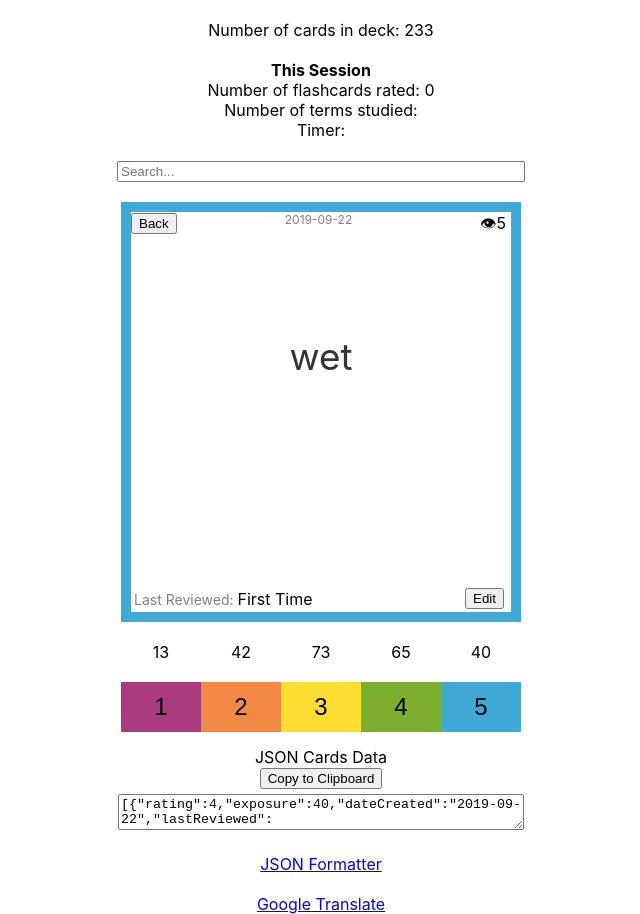
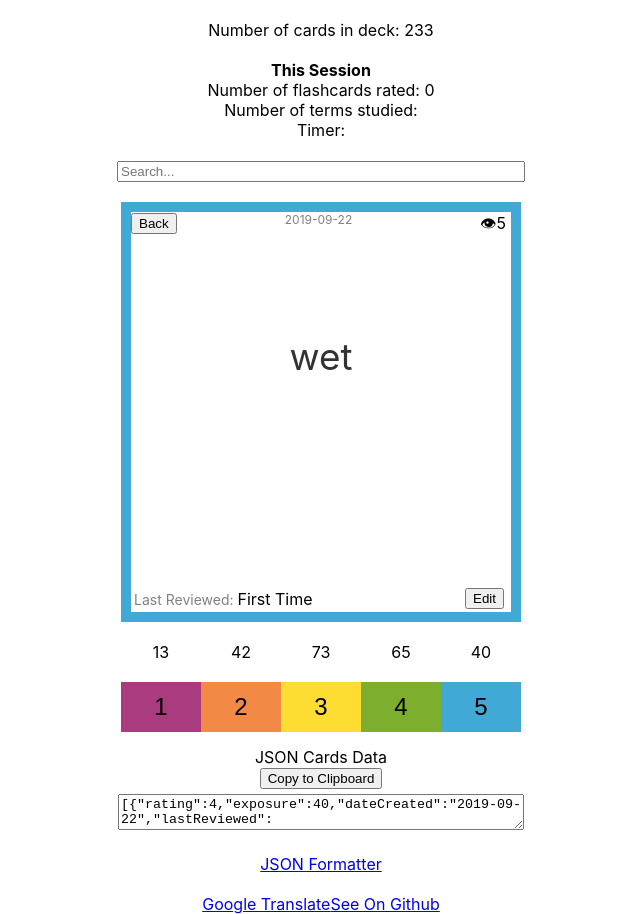
Before and after one commit to juzdepom/react-flashcard-project, a React (Create React App) app: page / in a window 1280 px wide. Shown: the whole page, without its empty margins (319-959 px from the left). Built offline with nearby package versions, Linux system fonts and the light colour scheme.

Commit message:
#1 added a Github URL to interface

```diff
--- a/src/App.js
+++ b/src/App.js
@@ -481,6 +481,12 @@ class App extends React.Component {
                 href="https://translate.google.com/#view=home&op=translate&sl=en&tl=th">
                   Google Translate
               </a>
+              <a
+                target="_blank"
+                rel="noopener noreferrer"
+                href="https://github.com/juzdepom/react-flashcard-project">
+                  See On Github
+              </a>
             </div>
         </div>
       </div>
```
Also changed, not shown: 1 other file (tests, documents, lock files or other folders).
